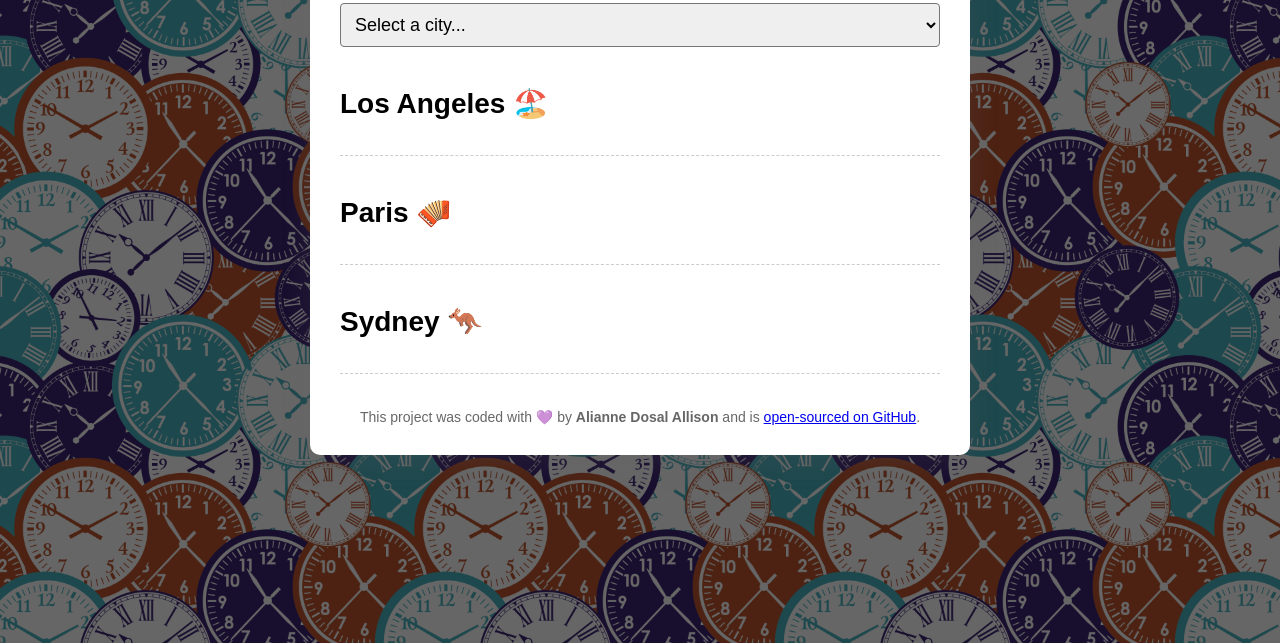
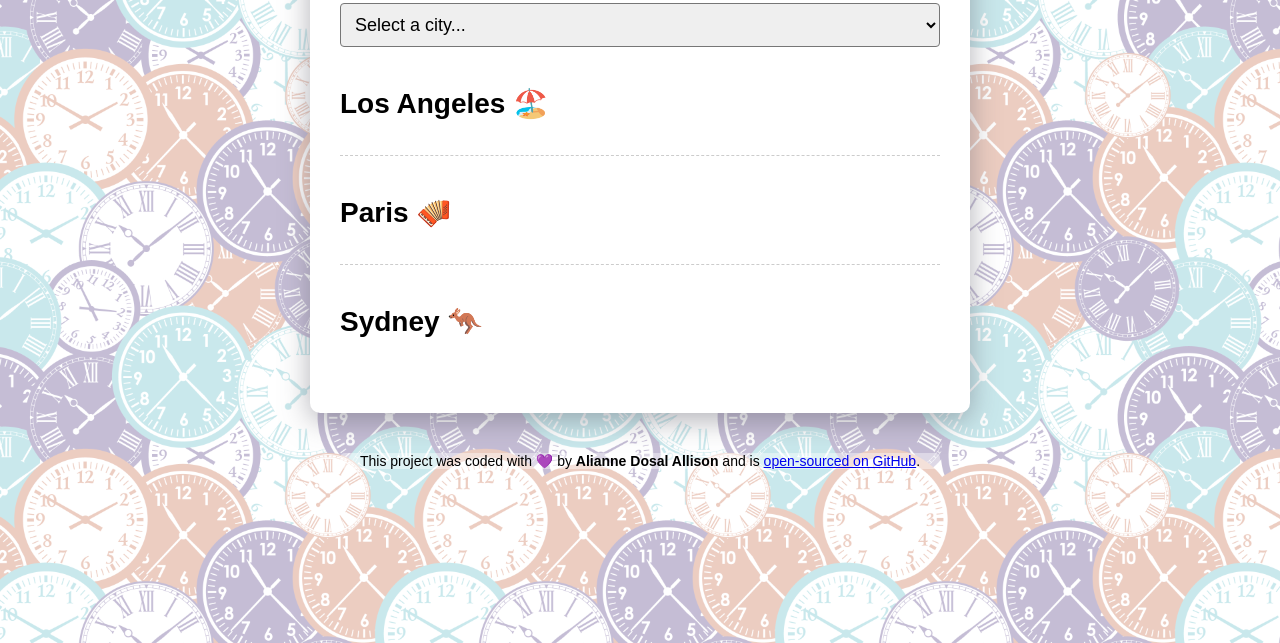
Before and after one commit to i-alianne/world-clock, a plain HTML site: page index.html in a window 1280 px wide. Shown: the part 157-800 px from the top of the page. Drawn offline with nearby package versions, Linux system fonts and the light colour scheme; a script that the page names is missing.

Commit message:
Re-styled the footer and the background with CSS

```diff
--- a/css/style.css
+++ b/css/style.css
@@ -4,7 +4,7 @@ body {
   background-size: auto 400px;
   background-position: center;
   font-family: sans-serif;
-  background-color: rgba(0, 0, 0, 0.6);
+  background-color: rgba(255, 255, 255, 0.7);
   background-blend-mode: overlay;
 }
 
@@ -13,7 +13,7 @@ body {
   margin: 40px auto;
   background: #fff;
   padding: 30px;
-  box-shadow: rgba(100, 100, 111, 0.2) 0px 7px 29px 0px;
+  box-shadow: rgba(100, 100, 111, 0.5) 0px 7px 29px 0px;
   border-radius: 10px;
 }
 
@@ -44,6 +44,10 @@ select {
   padding: 30px 0;
 }
 
+.city:last-child {
+  border: none;
+}
+
 .date {
   opacity: 0.7;
 }
@@ -63,6 +67,9 @@ select {
 footer {
   text-align: center;
   font-size: 14px;
-  color: rgba(0, 0, 0, 0.6);
-  padding-top: 25px;
+  color: 000;
+  background-color: rgba(255, 255, 255, 0.4);
+  max-width: 600px;
+  border-radius: 5px;
+  margin: 0 auto;
 }
```
Also changed, not shown: index.html (+1 -2 lines).
